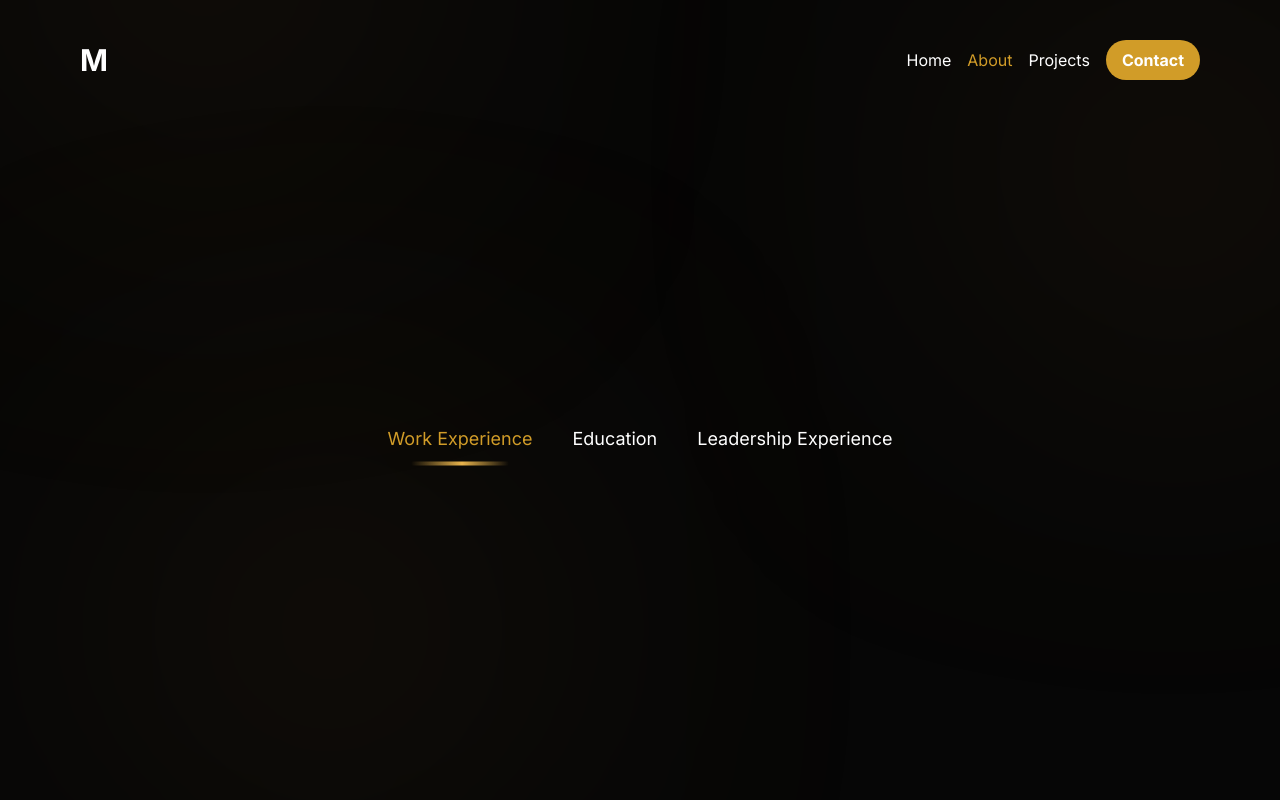
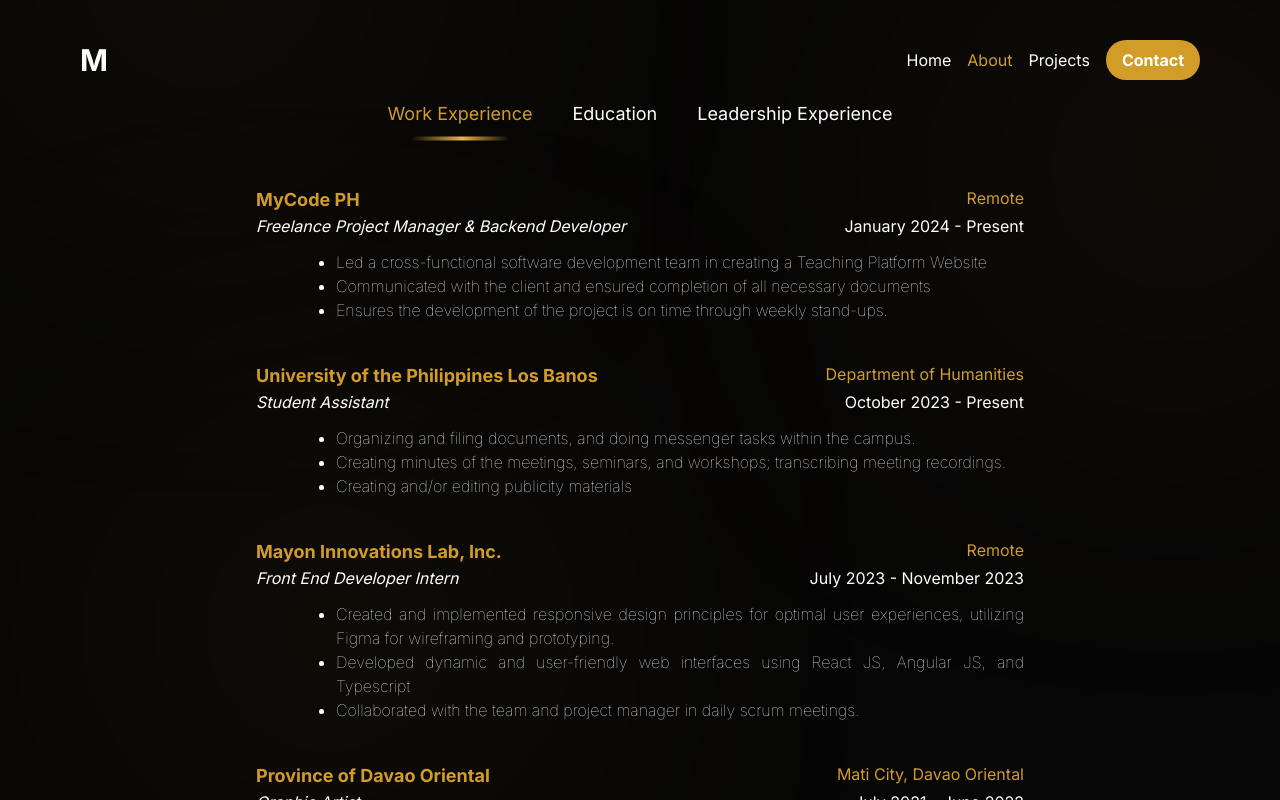
Before and after one commit to iammtmakiling/portfolio, a Next.js app: page / in a window 1280 px wide. Both pictures are taken after a click on the element "About". Built offline with nearby package versions, Linux system fonts and the light colour scheme.

Commit message:
added about mock data:

```diff
--- a/src/app/components/molecules/About/Work.tsx
+++ b/src/app/components/molecules/About/Work.tsx
@@ -1,28 +1,45 @@
 import React from 'react';
 
-const Work = () => {
+interface WorkData {
+    company: string;
+    place: string;
+    job: string;
+    timeline: string;
+    achievements: string[];
+  }
+
+const Work: React.FC<WorkData> = ({
+    company,
+    place,
+    job,
+    timeline,
+    achievements,
+  }) => {
   return (
-    <div className="flex flex-col justify-center items-start w-[80%] h-auto">
+    <div className="flex flex-col justify-center items-start w-[60%] h-auto">
         <div className="flex flex-row justify-between w-full">
             <p className='text-lg text-color font-bold'>
-                Mayon Innovations Lab, Inc.
+                {company}
             </p>
             <p className='text-base text-color'>
-                Remote
+                {place}
             </p>
         </div>
         <div className="flex flex-row justify-between w-full">
-            <p className='text-base text-white italic font-thin'>
-                Front End Developer Intern
+            <p className='text-base text-white italic'>
+                {job}
             </p>
-            <p className='text-base text-white font-thin'>
-                July 2023 - November 2023
+            <p className='text-base text-white'>
+                {timeline}
             </p>
         </div>
-        <div className="flex flex-row justify-start w-full mt-3 pl-20 text-justify">
+        <div className="flex flex-row justify-start w-full mt-3 pl-20 text-justify font-thin">
             <ul className='list-disc'>
-                <li className="text-white text-sm font-base">Created and implemented responsive design principles for optimal user experiences, utilizing Figma for wireframing
-                and prototyping.</li>
+                {achievements.map((achievement, index) => (
+                <li key={index} className="text-white text-base">
+                    {achievement}
+                </li>
+                ))}
             </ul>
         </div>
     </div>
--- a/src/app/components/molecules/index.tsx
+++ b/src/app/components/molecules/index.tsx
@@ -2,3 +2,6 @@ export {default as Footer} from "./Footer/Footer";
 export {default as NavBar} from "./NavBar/Navbar";
 export {default as ButtonNav} from "./ButtonNav/ButtonNav";
 export {default as Cards} from "./Cards/Cards";
+export {default as Education} from "./About/Education";
+export {default as Work} from "./About/Work";
+export {default as Organization} from "./About/Organization";
--- a/src/app/components/templates/About/About.tsx
+++ b/src/app/components/templates/About/About.tsx
@@ -1,9 +1,11 @@
 import React from 'react';
 import './about.scss';
 import { Gradientline} from "../../atoms";
-
+import { Education, Work, Organization} from "../../molecules";
 import {create} from 'zustand';
-
+import educationData from './educationData';
+import organizationData from './organizationData';
+import workData from './workData';
 interface PageState {
     page : String
     setPage : (page: String) => void
@@ -19,8 +21,63 @@ const About = () => {
     setPage(state); // Set the page to "about" when the div is clicked
   };
 
+
+  let contentComponent;
+
+  switch (page) {
+    case '2':
+      contentComponent =
+      <div className='flex flex-col gap-10 justify-start items-center flex-grow h-full w-screen'>
+        {educationData.map((data, index) => (
+          <div  className='flex justify-center w-screen' key={index}>
+            <Education
+              university={data.university}
+              place={data.place}
+              photo={data.photo}
+              degree={data.degree}
+              timeline={data.timeline}
+              achievements={data.achievements}
+            />
+          </div>
+        ))}
+      </div>
+      break;
+    case '3':
+      contentComponent =
+      <div className='flex flex-col gap-10 justify-start items-center flex-grow h-full w-screen'>
+        {organizationData.map((data, index) => (
+          <div className='flex justify-center w-screen'  key={index}>
+            <Organization
+              organization={data.organization}
+              position={data.position}
+              timeline={data.timeline}
+              achievement={data.achievements}
+            />
+          </div>
+        ))}
+      </div>
+      break;
+    default:
+      contentComponent =
+      <div className='flex flex-col gap-10 justify-start items-center flex-grow h-full w-screen'>
+        {workData.map((data, index) => (
+          <div className='flex justify-center w-screen' key={index}>
+            <Work
+              company={data.company}
+              place={data.place}
+              job={data.job}
+              timeline={data.timeline}
+              achievements={data.achievements}
+            />
+          </div>
+        ))}
+      </div>
+      break;
+  }
+
+
   return (
-    <div className="flex justify-center items-center w-screen h-full">
+    <div className="flex flex-col justify-center gap-10 items-center w-screen h-full pb-20">
       <div className='flex flex-row justify-center items-center gap-10 h-[50px]'>
         <div className='flex flex-col gap-2 justify-start items-center h-full'>
           <p
@@ -58,6 +115,7 @@ const About = () => {
           {page === "3" && <Gradientline />}
         </div>
       </div>
+      {contentComponent}
     </div>
   );
 };
--- /dev/null
+++ b/src/app/components/templates/About/educationData.tsx
@@ -0,0 +1,37 @@
+// mockData.ts
+interface EducationData {
+    university: string;
+    place: string;
+    degree: string;
+    photo: string;
+    timeline: string;
+    achievements: string[];
+  }
+
+  const educationData: EducationData[] = [
+    {
+        university: 'University of the Philippines, Los Baños',
+        place: 'Los Baños, Laguna',
+        photo: '/assets/uplb.png',
+        degree: 'Bachelor of Science in Computer Science',
+        timeline: '2020 - Present',
+        achievements: [
+            "Current Cumulative GPA: 1.41",
+            "Areas of Interest: Software Development (Web & Mobile), UI/UX, Project Management",
+            "Awards: University Scholar (President’s Lister)"
+        ],
+    },
+    {
+        university: 'Ateneo de Davao University SHS',
+        place: 'Davao City',
+        photo: '/assets/addu.png',
+        degree: 'STEM, Pre Science',
+        timeline: '2018-2020',
+        achievements: [
+            "Graduated with Honors",
+            "Grant-in-Aid Scholar"
+        ],
+    },
+  ];
+
+  export default educationData;
--- /dev/null
+++ b/src/app/components/templates/About/organizationData.tsx
@@ -0,0 +1,50 @@
+interface organizationData {
+    organization: string;
+    position: string;
+    timeline: string;
+    achievements: string;
+  }
+
+  const organizationData: organizationData[] = [
+    {
+        organization: 'Alliance of Computer Science Student-UPLB',
+        position: 'President',
+        timeline: 'July 2022 - July 2023',
+        achievements:
+            "Successfully led a 70+ member organization, reviving the Annual ACSS Week after the pandemic. Achieved a notable income of PHP 22,000, securing support from 4 sponsors and collaborating with 10 partners."
+    },
+    {
+        organization: 'UPLB Career Assistance Program Corp.',
+        position: 'Assistant Director for Finance',
+        timeline: 'September 2023 - Present',
+        achievements: "Ensures the security and management of the organization's finances for 100+ members, including monthly financial reports and the collection of financial liabilities."
+    },
+    {
+        organization: 'UP Film Circle',
+        position: 'External Affairs Head',
+        timeline: 'September 2023 - Present',
+        achievements: "Manages internal/external partenships and media relations while collaborating with the creative committee to curate effective marketing strategies."
+    },
+    {
+        organization: 'Ateneo Film Circle',
+        position: 'President',
+        timeline: '2018 - 2022',
+        achievements: "Started the annual CineAtenista, a three-day schoolwide film viewing and competition during AdDU SHS Fiesta, where club members are divided into teams to create films"
+    },
+    {
+        organization: 'Council of Student Leaders',
+        position: 'Chairperson',
+        timeline: '2018-2019',
+        achievements:
+            "Bridges the concerns of the Club Presidents to the governing body and oversee the club's activities during school-wide events"
+    },
+    {
+        organization: 'Pulsong Atenista Student Council',
+        position: 'External Vice President',
+        timeline: '2018 - 2019',
+        achievements:
+            "Promotes the student council's reputation by building healthy relationships with partners."
+    },
+  ];
+
+  export default organizationData;
--- /dev/null
+++ b/src/app/components/templates/About/workData.tsx
@@ -0,0 +1,69 @@
+// mockData.ts
+interface workData {
+    company: string;
+    place: string;
+    job: string;
+    timeline: string;
+    achievements: string[];
+  }
+
+  const workData: workData[] = [
+    {
+        company: 'MyCode PH',
+        place: 'Remote',
+        job: 'Freelance Project Manager & Backend Developer',
+        timeline: 'January 2024 - Present',
+        achievements: [
+            "Led a cross-functional software development team in creating a Teaching Platform Website",
+            "Communicated with the client and ensured completion of all necessary documents",
+            "Ensures the development of the project is on time through weekly stand-ups."
+        ],
+    },
+    {
+        company: 'University of the Philippines Los Banos',
+        place: 'Department of Humanities',
+        job: 'Student Assistant',
+        timeline: 'October 2023 - Present',
+        achievements: [
+            "Organizing and filing documents, and doing messenger tasks within the campus.",
+            "Creating minutes of the meetings, seminars, and workshops; transcribing meeting recordings.",
+            "Creating and/or editing publicity materials"
+        ],
+    },
+    {
+        company: 'Mayon Innovations Lab, Inc.',
+        place: 'Remote',
+        job: 'Front End Developer Intern',
+        timeline: 'July 2023 - November 2023',
+        achievements: [
+            "Created and implemented responsive design principles for optimal user experiences, utilizing Figma for wireframing and prototyping.",
+            "Developed dynamic and user-friendly web interfaces using React JS, Angular JS, and Typescript",
+            "Collaborated with the team and project manager in daily scrum meetings."
+        ],
+    },
+    {
+        company: 'Province of Davao Oriental',
+        place: 'Mati City, Davao Oriental',
+        job: 'Graphic Artist',
+        timeline: 'July 2021 - June 2022',
+        achievements: [
+            "Edits Publicity Materials (e.g brochures, infographics, tarpaulins)",
+            "Edits Video Materials",
+        ],
+    },
+    {
+        company: 'Mati City Local Government Unit',
+        place: 'Mati City, Davao Oriental',
+        job: 'Video Editor & Graphic Artist',
+        timeline: 'July 2020 - May 2021',
+        achievements: [
+            "Pioneered the editing department of \'Ang Mati Karon\', a weekly news segment of our LGU.",
+            "Directs, writes scripts and edits infomercials that garneres thousands of views.",
+            "Create and designed posters and logos for segments."
+        ],
+    },
+  ];
+
+
+
+  export default workData;
```
Also changed, not shown: src/app/components/molecules/About/Education.tsx (+33 -12 lines), src/app/components/molecules/About/Organization.tsx (+31 -6 lines), public/assets/addu.png (added).
